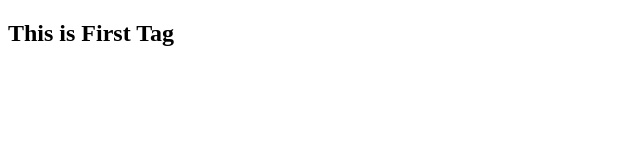
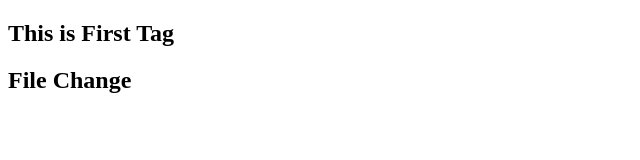
Before and after one commit to TanwirAlam/github-tutorial, a plain HTML site: page index.html in a window 1280 px wide. Shown: the whole page, without its empty margins (0-640 px from the left). Drawn offline with Linux system fonts and the light colour scheme.

Commit message:
Index File Change

```diff
--- a/index.html
+++ b/index.html
@@ -8,5 +8,6 @@
 </head>
 <body>
     <h2>This is First Tag</h2>
+    <h2>File Change</h2>
 </body>
 </html>
```
